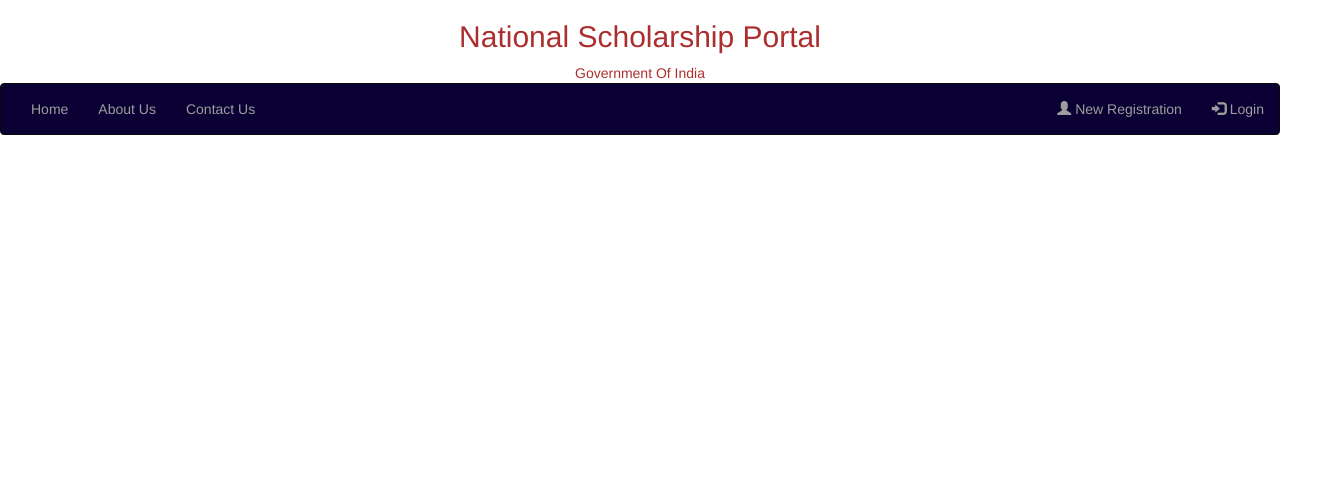
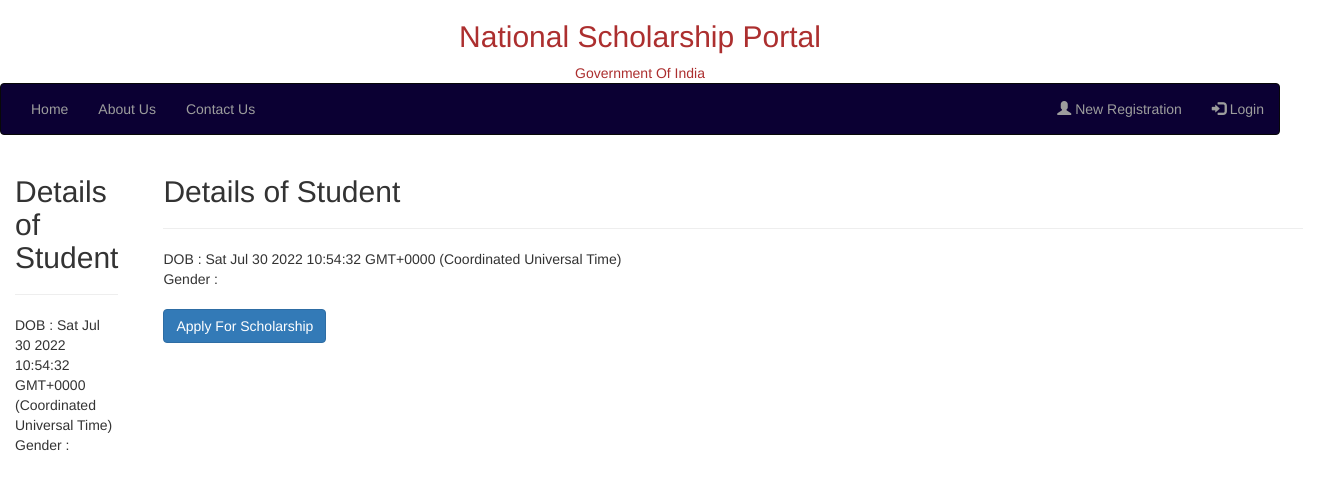
Before and after one commit to Abhinav-3009/PG-frontend, an Angular app: page /StudentHome/1 in a window 1280 px wide. Before the commit this address led to /. Shown: the top 490 px of the page, 1318 px wide, since content can reach past the window. Built offline with nearby package versions, Linux system fonts and the light colour scheme; no server answers.

Commit message:
added routing in student home and connected with scholarship application

```diff
--- a/src/app/Services/student.service.ts
+++ b/src/app/Services/student.service.ts
@@ -23,4 +23,7 @@
   checkStudent(login:IStudentLogin):Observable<any>{
     return this.httpclient.post<IStudentLogin>(this.url + 'StudentLogin' ,login ,this.httpOptions)
   }
+  getStudent(id:number):Observable<any>{
+    return this.httpclient.get<IStudent>(this.url+'StudentDetails/'+id)
+  }
 }
--- a/src/app/app-routing.module.ts
+++ b/src/app/app-routing.module.ts
@@ -20,14 +20,14 @@
   {path:'Home',component:HomeComponent},
   {path:'AboutUs',component:AboutUsComponent},
   {path:'ContactUs',component:ContactUsComponent},
-  {path:'StudentHome',component:StudentHomeComponent},
+  {path:'StudentHome/:id',component:StudentHomeComponent},
   {path:'StudentLogin',component:StudentLoginComponent},
   {path:'StudentRegistration',component:StudentRegistrationComponent},
   {path:'InstituteHome',component:InstituteHomeComponent},
   {path:'InstituteLogin',component:InstituteLoginComponent},
   {path:'InstituteRegistration',component:InstituteRegistrationComponent},
   {path:'InstituteStudentApplication',component:InstituteStudentApplicationsComponent},
-  {path:'ScholarshipApplication',component:ScholarshipApplicationComponent},
+  {path:'ScholarshipApplication/:id',component:ScholarshipApplicationComponent},
   {path: '', redirectTo: '/Home', pathMatch: 'full'}
 ];
 
--- a/src/app/scholarship-application/scholarship-application.component.ts
+++ b/src/app/scholarship-application/scholarship-application.component.ts
@@ -1,5 +1,5 @@
 import { Component, OnInit } from '@angular/core';
-import { Router } from '@angular/router';
+import { ActivatedRoute, Router } from '@angular/router';
 import { SchApplication } from '../sch-application';
 import { SchAppService } from '../Services/sch-app.service';
 
@@ -10,8 +10,8 @@
 })
 export class ScholarshipApplicationComponent implements OnInit {
 SchAppdata:SchApplication={
-  StudentId:7,
-  InstituteId:1,
+  StudentId:0,
+  InstituteId:6,
   Religion:'',
     Community:'',
     Fathername:'',
@@ -46,9 +46,9 @@
     District:'',
     Address:'',
     Pincode:0,
-    ScholarshipId:1
+    ScholarshipId:0
 }
-  constructor(private schappservice:SchAppService, private router:Router) { }
+  constructor(private schappservice:SchAppService, private router:Router,private activatedroute:ActivatedRoute) { }
 
   saveSchApp(schapplication:SchApplication)
   {
@@ -57,11 +57,13 @@
     {
       console.log(this.SchAppdata)
       alert("Scholarship application Successfull")
-      this.router.navigate(['/Home'])
+      this.router.navigate(['/StudentHome/',this.SchAppdata.StudentId])
     })
   }
 
   ngOnInit(): void {
+    const tid=this.activatedroute.snapshot.paramMap.get('id')
+    this.SchAppdata.StudentId=Number(tid);
   }
 
 }
--- a/src/app/student-home/student-home.component.css
+++ b/src/app/student-home/student-home.component.css
@@ -0,0 +1,6 @@
+.mainstudenthome{
+    display: flex;
+}
+.mrgn-rt{
+    width: 50%;
+}
--- a/src/app/student-home/student-home.component.html
+++ b/src/app/student-home/student-home.component.html
@@ -1 +1,25 @@
-<p>student-home works!</p>
+<div class="mainstudenthome">
+    <div class="container mrgn-rt" id="leftcomponent">
+        <div>
+            <h2>Details of Student {{studentdata.name}}</h2>
+        <hr>
+        <div >
+            DOB : {{studentdata.dob}}<br>
+            Gender : {{studentdata.gender}}<br>
+        </div><br>
+        </div>
+
+    </div>
+    <div id="rightcomponent" class="container">
+        <div class="container" id="toprightcomponent">
+            <h2>Details of Student {{studentdata.name}}</h2>
+            <hr>
+            <div >
+                DOB : {{studentdata.dob}}<br>
+                Gender : {{studentdata.gender}}<br>
+            </div><br>
+            <a [routerLink]="['/ScholarshipApplication/',studentid]" class="btn btn-primary">Apply For Scholarship</a>
+        </div>
+    </div>
+
+</div>
--- a/src/app/student-home/student-home.component.ts
+++ b/src/app/student-home/student-home.component.ts
@@ -1,15 +1,23 @@
 import { Component, OnInit } from '@angular/core';
-
+import { ActivatedRoute } from '@angular/router';
+import { IStudent } from '../istudent';
+import { StudentService } from '../Services/student.service';
 @Component({
   selector: 'app-student-home',
   templateUrl: './student-home.component.html',
   styleUrls: ['./student-home.component.css']
 })
 export class StudentHomeComponent implements OnInit {
-
-  constructor() { }
+  studentdata:IStudent={name:'',dob:new Date(),gender:'',mobileNumber:'',email:'',instituteCode:0,aadhaar:'',accountNo:'',bankIFSC:'',bankName:'',password:''}
+  studentid:number=0
+  constructor(private studentservice:StudentService,private activatedroute:ActivatedRoute) {
+    //this.deptservice.getDept(this.id).subscribe(data=>this.dept=data)
+   }
 
   ngOnInit(): void {
+    const tid=this.activatedroute.snapshot.paramMap.get('id')
+    this.studentid=Number(tid);
+    this.studentservice.getStudent(this.studentid).subscribe((data:IStudent)=>{this.studentdata=data} )
   }
 
 }
--- a/src/app/student-login/student-login.component.ts
+++ b/src/app/student-login/student-login.component.ts
@@ -32,9 +32,9 @@
     this.logindata=login
     this.studentservice.checkStudent(this.logindata).subscribe((d)=>
     {
-      this.loginid=d.studentId
+      this.loginid=d
       alert("Login Successfull . Your Id is " + this.loginid)
-      this.router.navigate(['/StudentHome'])
+      this.router.navigate(['/StudentHome/',this.loginid])
     })
   }
 
```
